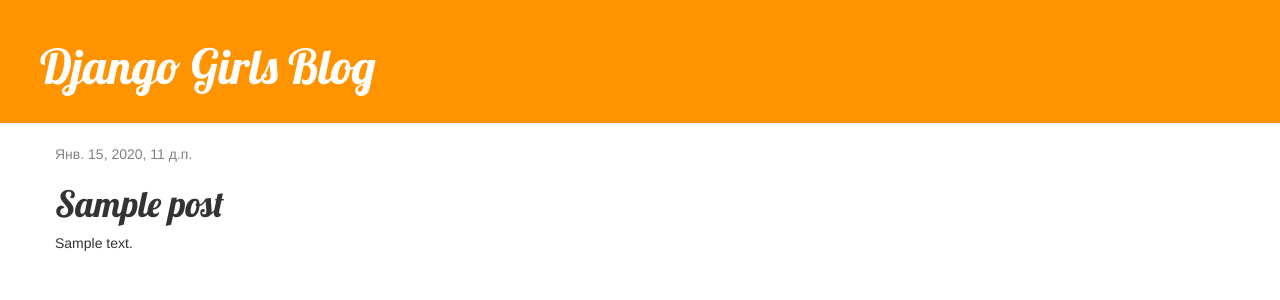
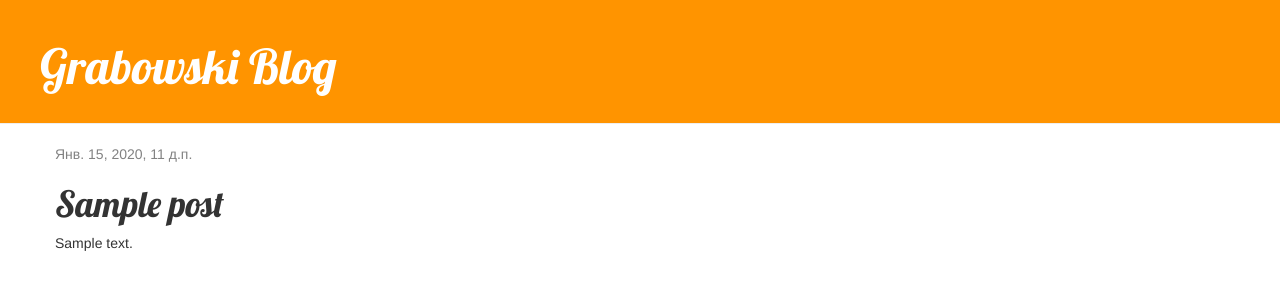
Before and after one commit to shafranek-js/my-first-blog, a Django app: page /post/1/ in a window 1280 px wide. Shown: the top 300 px of the page. Run offline with Django 3.2, Linux system fonts and the light colour scheme; tables that the repository leaves empty hold one stand-in row (values such as "Sample post"); some libraries are stand-ins or nearby versions.

Commit message:
Added view and template for detailed blog post as well as CSS for the site.

```diff
--- a/blog/templates/blog/base.html
+++ b/blog/templates/blog/base.html
@@ -9,7 +9,7 @@
     </head>
     <body>
         <div class="page-header">
-            <h1><a href="/">Django Girls Blog</a></h1>
+            <h1><a href="/">Grabowski Blog</a></h1>
         </div>
         <div class="content container">
             <div class="row">
```
